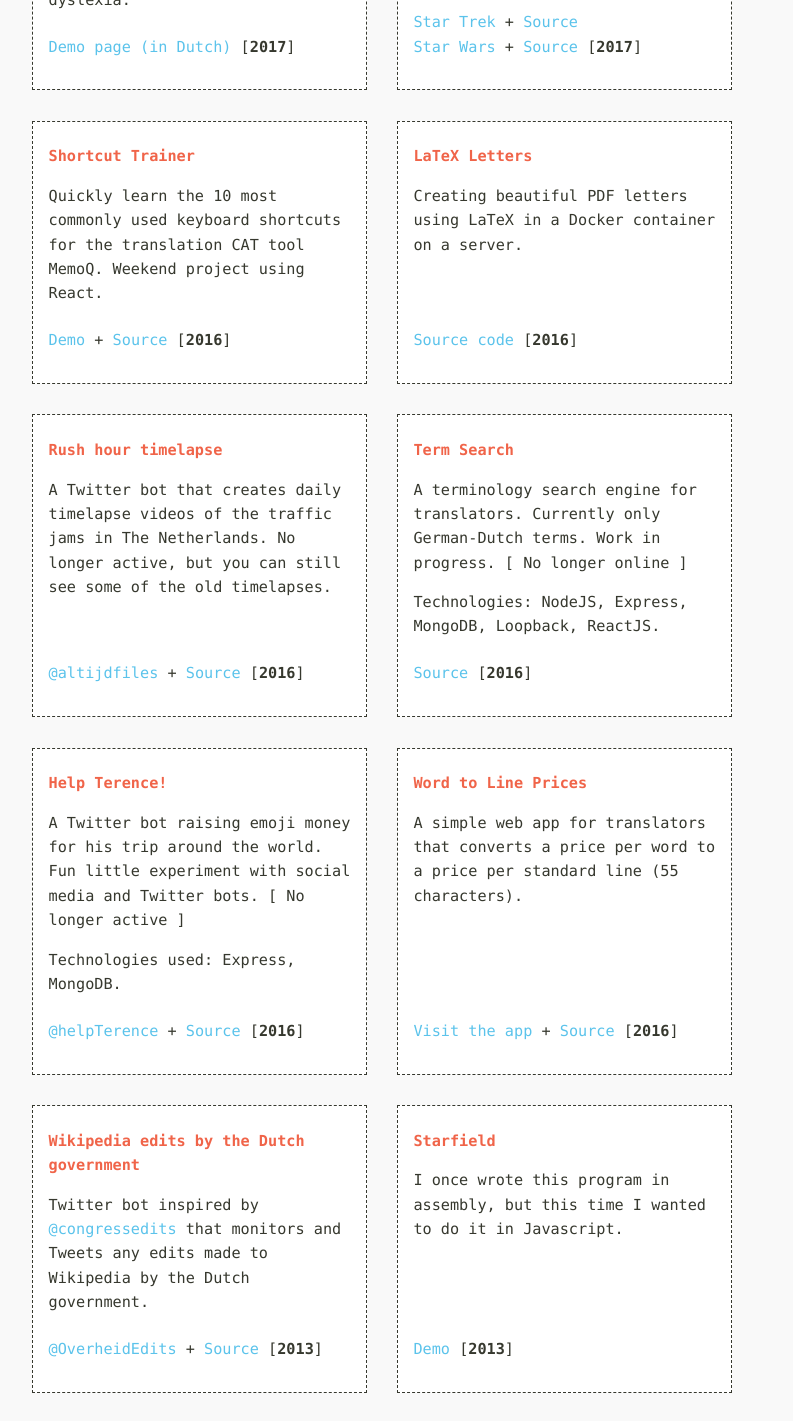
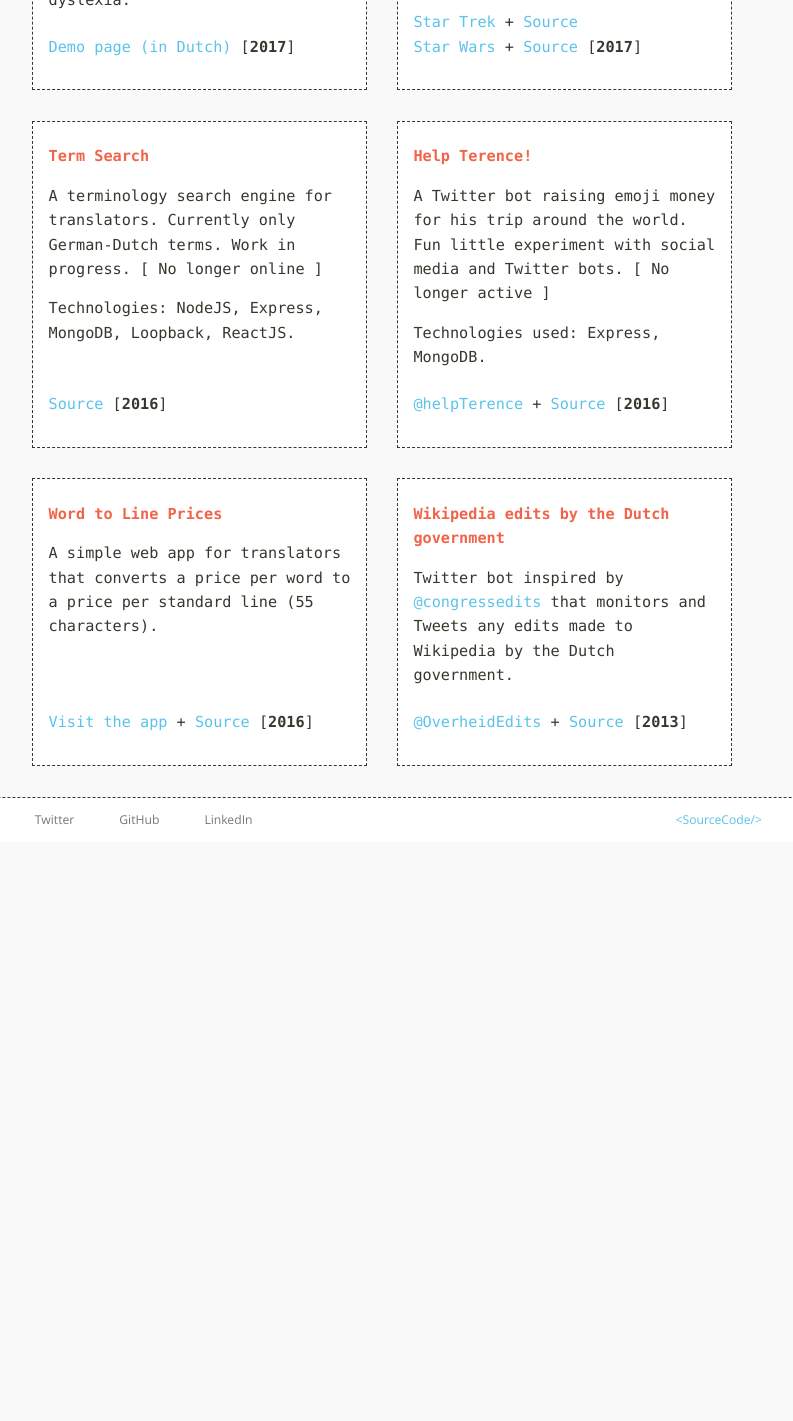
Before and after one commit to vnglst/koenvangilst.nl, a Next.js app: page / in a window 1280 px wide. Shown: the part 1920-3341 px from the top of the page, without its empty margins (258-1051 px from the left). After the commit the page ends 2762 px from the top, so only its background shows below. Built offline with nearby package versions, Linux system fonts and the light colour scheme; a web font is replaced by a local one.

Commit message:
comment out some older projects

```diff
--- a/pages/index.js
+++ b/pages/index.js
@@ -174,7 +174,7 @@ export default () => (
         </span>
       </Creations.Item>
 
-      <Creations.Item>
+      {/* <Creations.Item>
         <h2>Shortcut Trainer</h2>
         <p>
           Quickly learn the 10 most commonly used keyboard shortcuts for the
@@ -185,9 +185,9 @@ export default () => (
           <a href="https://github.com/vnglst/shortcut-trainer">Source</a> [
           <b>2016</b>]
         </span>
-      </Creations.Item>
+      </Creations.Item> */}
 
-      <Creations.Item>
+      {/* <Creations.Item>
         <h2>LaTeX Letters</h2>
         <p>
           Creating beautiful PDF letters using LaTeX in a Docker container on a
@@ -197,9 +197,9 @@ export default () => (
           <a href="https://github.com/vnglst/latex-letter">Source code</a> [
           <b>2016</b>]
         </span>
-      </Creations.Item>
+      </Creations.Item> */}
 
-      <Creations.Item>
+      {/* <Creations.Item>
         <h2>Rush hour timelapse</h2>
         <p>
           A Twitter bot that creates daily timelapse videos of the traffic jams
@@ -210,7 +210,7 @@ export default () => (
           <a href="https://twitter.com/altijdfiles">@altijdfiles</a> +{" "}
           <a href="https://github.com/vnglst/spitsuur">Source</a> [<b>2016</b>]
         </span>
-      </Creations.Item>
+      </Creations.Item> */}
 
       <Creations.Item>
         <h2>Term Search</h2>
@@ -267,7 +267,7 @@ export default () => (
         </span>
       </Creations.Item>
 
-      <Creations.Item>
+      {/* <Creations.Item>
         <h2>Starfield</h2>
         <p>
           I once wrote this program in assembly, but this time I wanted to do it
@@ -276,9 +276,9 @@ export default () => (
         <span className="links">
           <a href="http://starfield.koenvangilst.nl/">Demo</a> [<b>2013</b>]
         </span>
-      </Creations.Item>
+      </Creations.Item> */}
 
-      <Creations.Item>
+      {/* <Creations.Item>
         <h2>Dawkins' Trees</h2>
         <p>
           For this web app I've tried to recreate (in part) the program Richard
@@ -287,7 +287,7 @@ export default () => (
         <span className="links">
           <a href="http://dawkins.koenvangilst.nl/">Demo</a> [<b>2013</b>]
         </span>
-      </Creations.Item>
+      </Creations.Item> */}
     </Creations>
   </Layout>
 );
```
